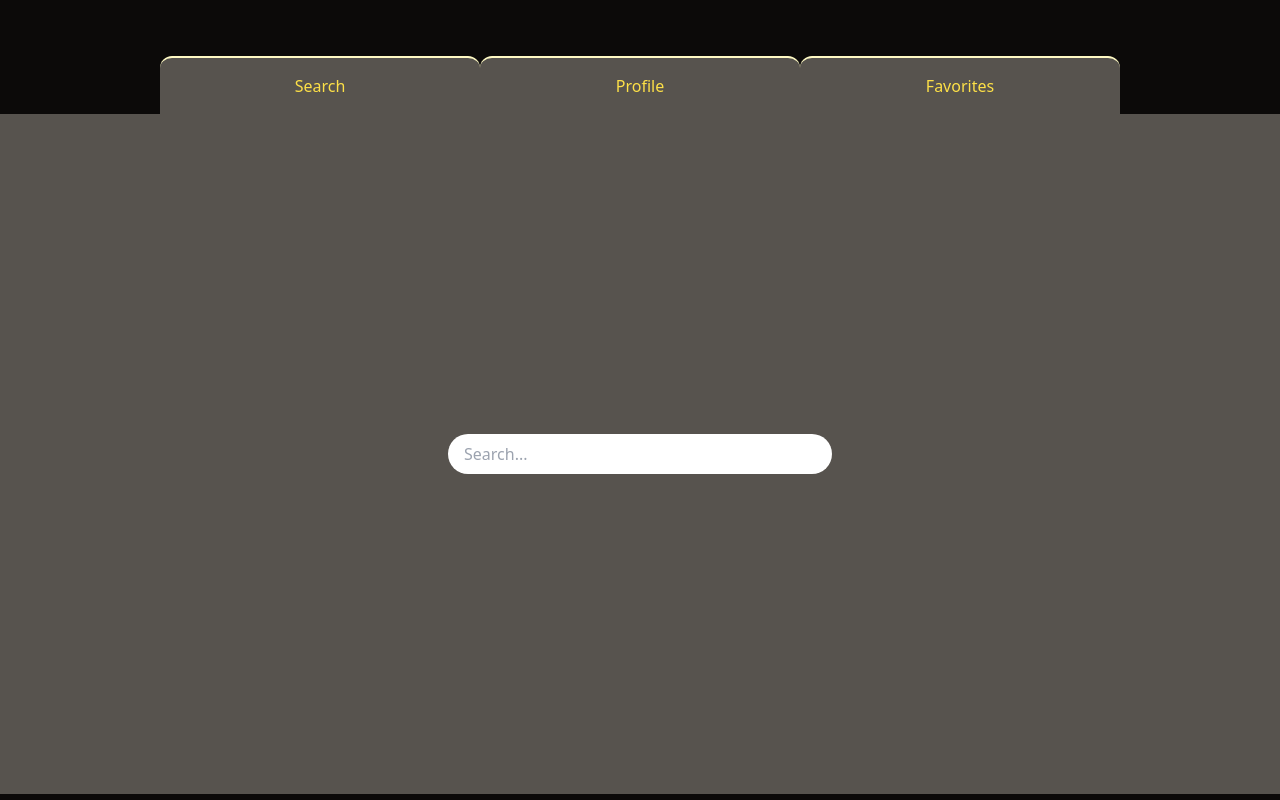
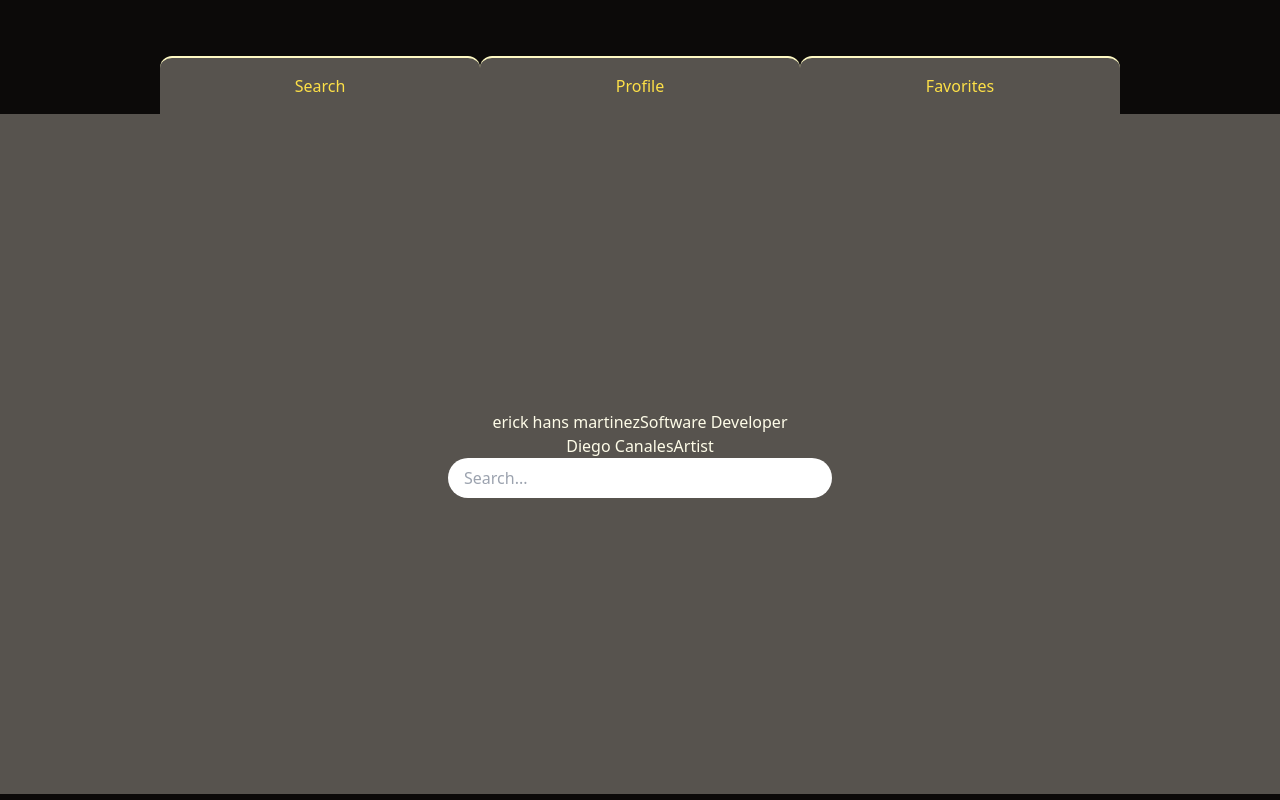
Before and after one commit to erickhansx/torre, a React (Vite) app: page / in a window 1280 px wide. Built offline with nearby package versions, Linux system fonts and the light colour scheme.

Commit message:
Create SearchContainer component,modify NavTabs

```diff
--- a/package.json
+++ b/package.json
@@ -12,6 +12,7 @@
   "dependencies": {
     "react": "^18.2.0",
     "react-dom": "^18.2.0",
+    "react-icons": "^4.10.1",
     "react-router-dom": "^6.15.0"
   },
   "devDependencies": {
--- a/src/App.jsx
+++ b/src/App.jsx
@@ -22,7 +22,7 @@ const router = createBrowserRouter([
         element: <Search />,
       },
       {
-        path: '/favorite',
+        path: '/favorites ',
         element: <Favorite />,
       },
     ],
--- a/src/features/Search/Search.jsx
+++ b/src/features/Search/Search.jsx
@@ -1,7 +1,9 @@
+import SearchContainer from './SearchContainer';
 import SearchInput from './SearchInput';
 const Search = () => {
   return (
-    <div className="text-yellow-50 min-h-[85dvh] flex">
+    <div className="text-yellow-50 min-h-[85dvh] flex flex-col justify-center">
+      <SearchContainer />
       <SearchInput />
     </div>
   );
--- /dev/null
+++ b/src/features/Search/SearchContainer.jsx
@@ -0,0 +1,25 @@
+const fakeUsers = [
+  {
+    name: 'erick hans martinez',
+    profession: 'Software Developer',
+  },
+  {
+    name: 'Diego Canales',
+    profession: 'Artist',
+  },
+];
+
+const SearchContainer = () => {
+  return (
+    <div className="w-full flex flex-col items-center">
+      {fakeUsers.map((user) => (
+        <div key={user.name}>
+          {user.name}
+          {user.profession}
+        </div>
+      ))}
+    </div>
+  );
+};
+
+export default SearchContainer;
--- a/src/ui/NavTabs.jsx
+++ b/src/ui/NavTabs.jsx
@@ -9,12 +9,18 @@ const NavTabs = () => {
       >
         Search
       </Link>
-      <div className="bg-stone-600 py-4 px-14 text-center w-[25%] border-t-2 border-yellow-100 rounded-t-xl hover:bg-stone-900 active:bg-slate-800 transition-all duration-300">
+      <Link
+        to={'/profile'}
+        className="bg-stone-600 py-4 px-14 text-center w-[25%] border-t-2 border-yellow-100 rounded-t-xl hover:bg-stone-900 active:bg-slate-800 transition-all duration-300"
+      >
         Profile
-      </div>
-      <div className="bg-stone-600 py-4 px-14 text-center w-[25%] border-t-2 border-yellow-100 rounded-t-xl hover:bg-stone-900 active:bg-slate-800 transition-all duration-300">
+      </Link>
+      <Link
+        to={'/favorites'}
+        className="bg-stone-600 py-4 px-14 text-center w-[25%] border-t-2 border-yellow-100 rounded-t-xl hover:bg-stone-900 active:bg-slate-800 transition-all duration-300"
+      >
         Favorites
-      </div>
+      </Link>
     </div>
   );
 };
```
Also changed, not shown: 1 other file (tests, documents, lock files or other folders).
